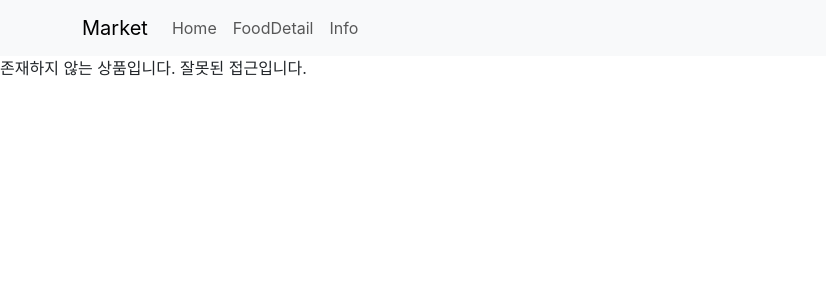
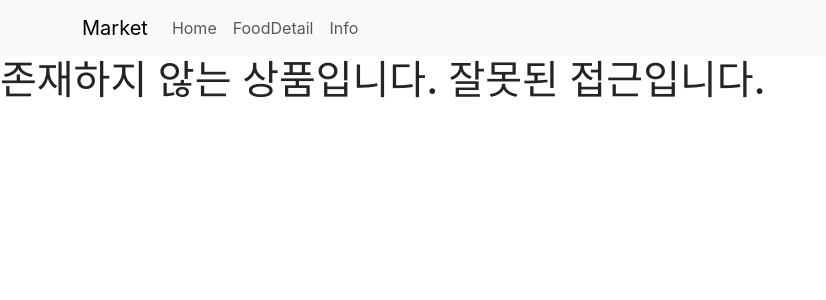
Before and after one commit to song373/react-study1, a React (Create React App) app in the folder react-study1/: page /detail/1 in a window 1280 px wide. Shown: the top 300 px of the page, without its empty margins (0-826 px from the left). Built offline with nearby package versions, Linux system fonts and the light colour scheme.

Commit message:
스타일적용 방법(객체, css,className,state변수)

```diff
--- a/react-study1/src/foodmarket/pages/Detail.js
+++ b/react-study1/src/foodmarket/pages/Detail.js
@@ -2,7 +2,7 @@ import './Detail.css';
 
 import { useParams } from 'react-router';
 import { Container, Row, Col, Button, Modal } from "react-bootstrap";
-import { useEffect, useState } from 'react';
+import { use, useEffect, useState } from 'react';
 
 //function Detail(props){
 function Detail({ foods }) {
@@ -11,19 +11,21 @@ function Detail({ foods }) {
 
     let [orderCount, setOrderCount] = useState(0);
 
-    let [showModal, setShowModal] = useState(true);
+    let [showModal, setShowModal] = useState(false);
+
+    let [viewClass, setViewClass] = useState('');
 
     //  foods 전체 정보 보유
 
     //  id  : 현재 페이지에서 표시해야하는 food의 id가 확인됨
 
     // foods에 들어있는 id 값 == 주소 params 에 들어있는 id 값
-    let food = foods.find((food)=>{
+    let food = foods.find((food) => {
         return food.id == id;
     })
 
-    //foods.findindex
-    //if(food == -1)
+    //foods.findIndex
+    //if(food == -1){}
 
     //    console.log(food);
 
@@ -33,21 +35,21 @@ function Detail({ foods }) {
 
     // LifeCycle (생성mount, 수정update, 삭제unmount)
     // useEffect(실행할 함수, 의존성 배열)
-    // useEffect(실행할 함수 {return ()=> {clean up function} } ,의존성 배열)
+    // useEffect(실행할 함수{ return ()=>{clean up function} }, 의존성 배열)
 
-    useEffect(()=>{ //의존성 배열x -> 매번 렌더링시 실행 (로딩생성mount 수정update)
+    useEffect(() => {     //의존성 배열X -> 매번 렌더링시 실행 (로딩생성mount, 수정update)
         console.log('useEffect')
     })
 
-     useEffect(()=>{ //의존성 빈 배열o -> 로딩생성(mount)
+    useEffect(() => {     //의존성 빈 배열O -> 로딩생성(mount)
         console.log('useEffect, []')
-    } ,[])
+    }, [])
 
-     useEffect(()=>{ //의존성 배열 -> 로딩생성mount, 배열내에 변수가 변경될때(수정update)
+    useEffect(() => {    //의존성 배열 -> 로딩생성mount, 배열내에 변수가 변경될때(수정update)
         console.log('useEffect, [orderCount]')
         console.log(orderCount);
 
-          return ()=>{ console.log('useEffect, [orderCount] 에 들어있는 return 함수 실행')}
+        return () => { console.log('useEffect, [orderCount] 에 들어있는 return 함수 실행') }
 
     }, [orderCount])
 
@@ -55,7 +57,7 @@ function Detail({ foods }) {
     /*
     useEffect(()=>{
         let cnt = 0;
-      let intv =  setInterval(()=>{
+        let intv = setInterval(()=>{
             console.log(cnt++);
         }, 1000)
 
@@ -66,43 +68,133 @@ function Detail({ foods }) {
     */
 
     //modal 창 가리기
-useEffect(()=>{
+    useEffect(() => {
 
-    setTimeout(()=>{
+        setTimeout(() => {
             setShowModal(false);
         }, 2000);
 
     }, [])
 
+    //conatiner opacity 트랜지션 효과
+    useEffect(() => {
+
+        setTimeout(() => {
+            setViewClass('end'); // '' -> 'end'
+            // 'start ' -> 'start end'
+        }, 100);  //10 20
+
+    }, [])
 
 
+    if (food == undefined) {  //잘못된 id값이 들어옴. 해당 id 상품 없음
 
-     if(food == undefined){ //잘못된 id값이 들어옴. 해당 id 상품 없음
-
-        return(
-            <div><hi>존재하지 않는 상품입니다. 잘못된 접근입니다.</hi></div>
+        return (
+            <div><h1>존재하지 않는 상품입니다. 잘못된 접근입니다.</h1></div>
         )
     }
 
 
+    //style 객체 단위로 관리
+    const tempStyle = {
+        color: "orange",
+        fontSize: '20px'
+    };
+
+    const blueTextStyle = {
+        color: "blue"
+    }
+
+    const styles = {
+        redStyle: {
+            color: "red"
+        },
+        blueStyle: {
+            color: "blue"
+        },
+        fontBigBold: {             //styles.fontBigBold
+            fontSize: "2rem",
+            fontWeight: "bold"
+        }
+    }
+
+    /*
+        조건에 따라서 스타일 적용
+
+        가격표시 {food.price}
+            1만원 이상 -> 빨간색
+            1만원 미만 -> 파란색
+
+        food.price >= 10000
+    */
+
+    // 1) js 객체
+    const priceTextStyle = {
+        color: food.price >= 10000 ? 'red' : 'blue'
+    }
+
+    // <p style={priceTextStyle}>{food.price}</p>
+    // <p style={{color: food.price >= 10000 ? 'red' : 'blue'}}>{food.price}</p>
+
+    // 2) js 함수 형태
+
+    const priceTextStyleFunc = (price) => {
+
+        if (price >= 10000)
+            return { color: "red" }
+        else
+            return { color: "blue" }
+
+        //return {color: price >= 10000 ? 'red' : 'blue'}
+    }
+    // <p style={priceTextStyleFunc(food.price)}>{food.price}</p>
+
+    /*
+        3) css 클래스명 연계 활용
+
+        //단일 클래스 적용
+        <p className={ food.price >= 10000 ? 'price-red' : 'price-blue' }>{food.price}</p>
+
+        //다중 클래스 적용
+        <p className={ food.price >= 10000 ? 'price-red text-strong' : 'price-blue text-strong' }>{food.price}</p>
+            text-strong price-red
+
+            + 연산
+            <p className={ 'text-strong ' +  (food.price >= 10000 ? 'price-red ' : 'price-blue')  }>{food.price}</p>
+
+            join 함수
+            <p className={ ['text-strong', food.price >= 10000 ? 'price-red ' : 'price-blue'].join(" ") }>{food.price}</p>
+
+            변수
+            const priceClassName = 'text-strong price-red';
+
+            백틱문자 활용 `
+            <p className={ `text-strong ${food.price >= 10000 ? 'price-red ' : 'price-blue'} `}>{food.price}</p>
+
+    */
+
     return (
-        <Container>
+        // "start "
+        <Container className={'start ' + viewClass}>
             <Row>
                 <Col md={6}>
                     <img src={process.env.PUBLIC_URL + food.imgPath} width="100%" />
                 </Col>
                 <Col md={6}>
                     <h4 style={{ paddingTop: '30px' }}>{food.title}</h4>
-                    <p>{food.content}</p>
-                    <p>{food.price}</p>
+                    {/* <p style={tempStyle}>{food.content}</p> */}
+                    <p style={styles.fontBigBold}>{food.content}</p>
+
+                    <p className={['text-strong', food.price >= 10000 ? 'price-red ' : 'price-blue'].join(" ")}>{food.price}</p>
+
                     <p>
-                        <Button variant="dark" onClick={()=>{
-                            if(orderCount > 0)
-                            setOrderCount(orderCount -1);
+                        <Button variant="dark" onClick={() => {
+                            if (orderCount > 0)
+                                setOrderCount(orderCount - 1);
                         }}>-</Button>
                         <span> {orderCount} </span>
-                        <Button variant="dark" onClick={()=>{
-                            setOrderCount(orderCount +1);
+                        <Button variant="dark" onClick={() => {
+                            setOrderCount(orderCount + 1);
                         }}>+</Button>
                     </p>
 
@@ -111,18 +203,17 @@ useEffect(()=>{
             </Row>
 
             {
-    // showModal &&
-    // showModal == true ? :
+                //showModal &&
+                //showModal == true ?   :
             }
 
-
-      <Modal show={showModal}  onHide={()=>{ setShowModal(false) }}>
+            <Modal show={showModal} onHide={() => { setShowModal(false) }} >
                 <Modal.Header closeButton>
                     <Modal.Title>환영합니다~</Modal.Title>
                 </Modal.Header>
-        <Modal.Body>어서오세요 Food 구경하세요</Modal.Body>
+                <Modal.Body>어서오세요~ Food 구경하세요~</Modal.Body>
                 <Modal.Footer>
-          <Button variant="primary" onClick={()=>{setShowModal(false) }}>
+                    <Button variant="primary" onClick={() => { setShowModal(false) }}>
                         확인
                     </Button>
                 </Modal.Footer>
--- a/react-study1/src/practice/practice06/Cart.js
+++ b/react-study1/src/practice/practice06/Cart.js
@@ -0,0 +1,11 @@
+
+
+function Cart() {
+
+    return (
+        <div>Cart</div>
+    )
+
+}
+
+export default Cart;
```
Lines whose indentation alone changed are shown as unchanged.
